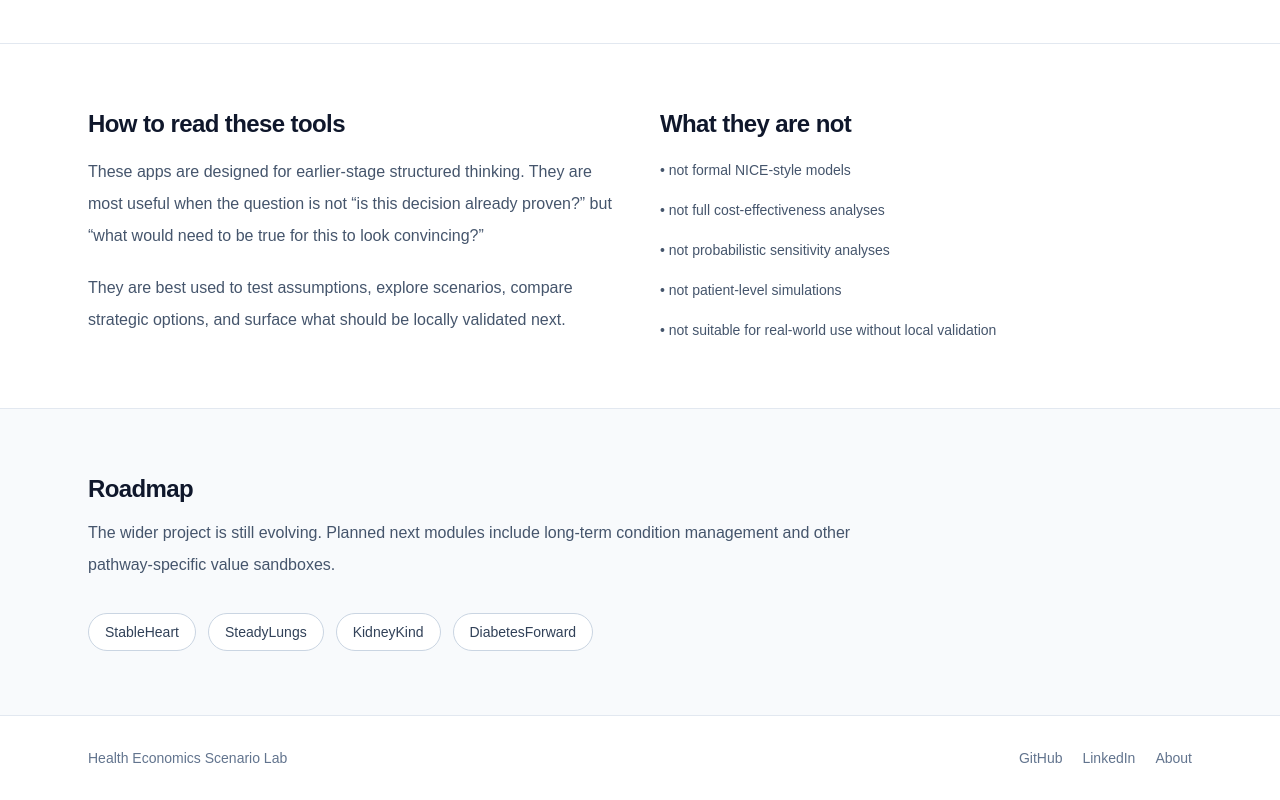
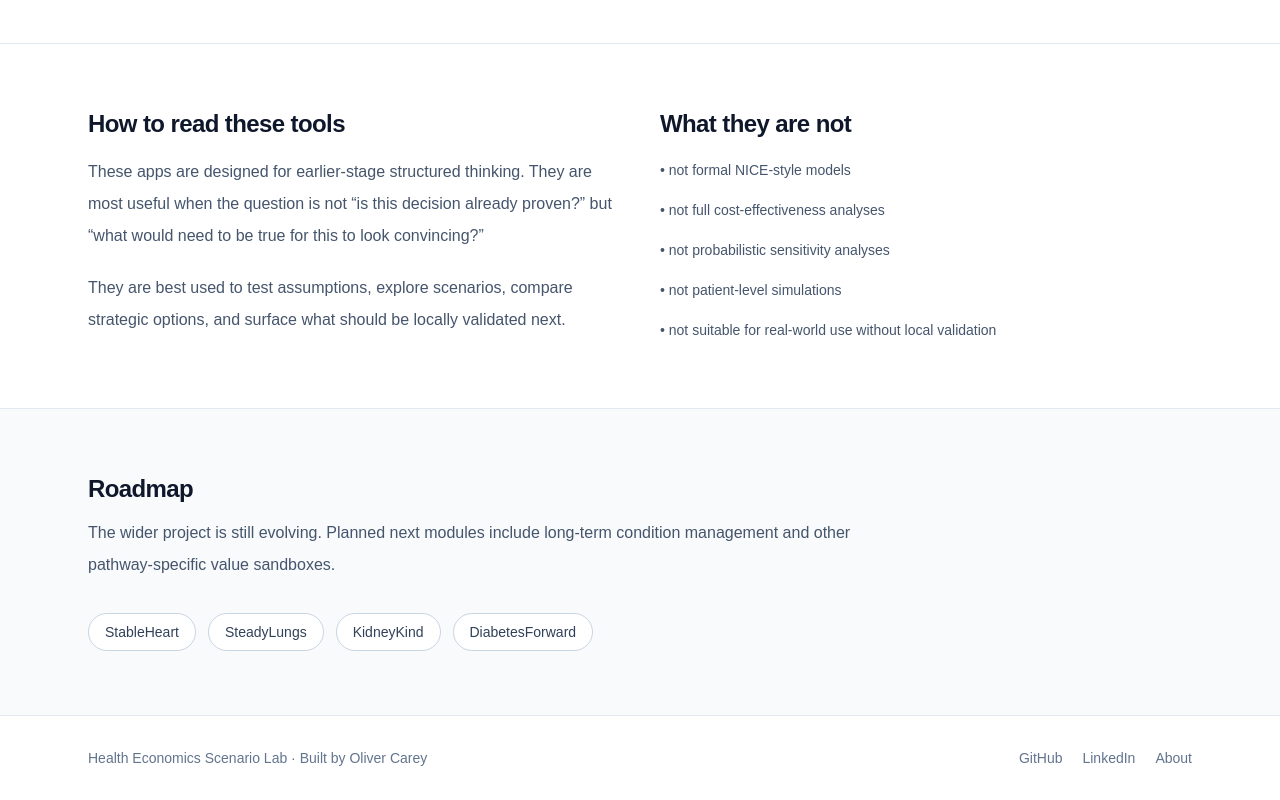
Before and after one commit to olivercareyncl/health-economics-scenario-lab, a Next.js app in the folder site/: page / in a window 1280 px wide. Shown: the part 2359-3159 px from the top of the page. Built offline with nearby package versions, Linux system fonts and the light colour scheme.

Commit message:
Update page.tsx

```diff
--- a/site/src/app/page.tsx
+++ b/site/src/app/page.tsx
@@ -222,7 +222,7 @@ export default function HomePage() {
 
       <footer className="border-t border-slate-200">
         <div className="mx-auto flex max-w-6xl flex-col gap-4 px-6 py-8 text-sm text-slate-500 sm:flex-row sm:items-center sm:justify-between">
-          <p>Health Economics Scenario Lab</p>
+          <p><p>Health Economics Scenario Lab · Built by Oliver Carey</p></p>
           <div className="flex items-center gap-5">
             <a
               href="https://github.com/olivercareyncl/health-economics-scenario-lab"
```
